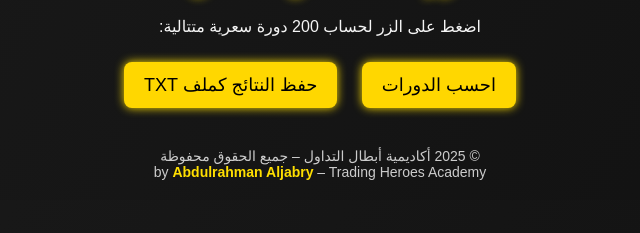
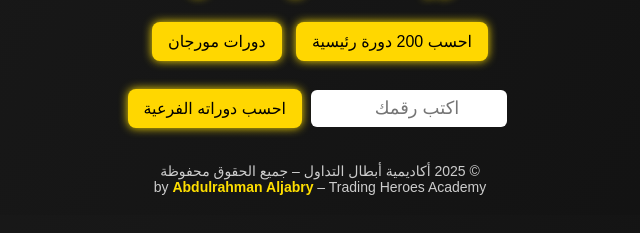
Before and after one commit to AbdulrahmanAljabry/Sachs, a plain HTML site: page index.html in a window 1280 px wide. Shown: the part 175-408 px from the top of the page, without its empty margins (320-960 px from the left). Drawn offline with Linux system fonts and the light colour scheme.

Commit message:
Enhance button styles and add user input options
Updated button styles and added new user options for calculations.

```diff
--- a/index.html
+++ b/index.html
@@ -37,10 +37,20 @@
   text-shadow: 0 0 10px #ffdf00;
 }
 
+input[type=number] {
+  font-size: 18px;
+  padding: 8px;
+  border-radius: 6px;
+  border: none;
+  width: 180px;
+  text-align: center;
+  margin-right: 10px;
+}
+
 button {
-  font-size: 18px;
-  padding: 12px 20px;
-  margin: 10px;
+  font-size: 16px;
+  padding: 10px 16px;
+  margin: 5px;
   border-radius: 8px;
   background-color: gold;
   border: none;
@@ -117,6 +127,8 @@
 .red { color: #B22222; background: rgba(178,34,34,0.1); }
 .blue { color: #00BFFF; background: rgba(0,191,255,0.1); }
 .black { color: #fff; background: rgba(0,0,0,0.2); }
+.subHeader { color: gold; font-weight: bold; margin-top: 10px; }
+.spacer { margin-bottom: 10px; }
 </style>
 </head>
 <body>
@@ -131,9 +143,16 @@
 
 <h1>دورات ساكس السعرية</h1>
 
-<p>اضغط على الزر لحساب 200 دورة سعرية متتالية:</p>
-<button onclick="playClick(); calculate()">احسب الدورات</button>
-<button onclick="playClick(); saveResults()">حفظ النتائج كملف TXT</button>
+<!-- خيارات المستخدم -->
+<div>
+  <button onclick="playClick(); calculate()">احسب 200 دورة رئيسية</button>
+  <a href="https://abdulrahmanaljabry.github.io/morgan/" target="_blank">
+    <button onclick="playClick()">دورات مورجان</button>
+  </a>
+  <br><br>
+  <input type="number" id="customNumber" placeholder="اكتب رقمك">
+  <button onclick="playClick(); calculateCustom()">احسب دوراته الفرعية</button>
+</div>
 
 <div id="output"></div>
 
@@ -151,38 +170,38 @@
   audio.play();
 }
 
+// الدورات الرئيسية (200 دورة)
 function calculate() {
   const base = 1800;
   const cycles = [base];
   let current = base;
-
   for (let i = 1; i < 200; i++) {
     current = Math.round(Math.pow(Math.sqrt(current) + 2, 2));
     cycles.push(current);
   }
-
   const colors = ["green","red","blue","black","green","red"];
-  let resultHTML = `<div class='result show'><strong>الدورات الرئيسية:</strong><br>`;
+  let html = `<div class='result show'><strong>الدورات الرئيسية:</strong><br>`;
   cycles.forEach((val, i) => {
-    resultHTML += `<span class='value ${colors[i % colors.length]}' onclick="showSubCycles(${val})">${val}</span><br>`;
+    html += `<span class='value ${colors[i % colors.length]}' onclick="showSubCycles(${val})">${val}</span><br>`;
   });
-  resultHTML += "</div>";
-
-  document.getElementById('output').innerHTML = resultHTML;
+  html += "</div>";
+  document.getElementById('output').innerHTML = html;
   lastResults = cycles.join("\n");
 }
 
-// عند الضغط على أي دورة، إخفاء الرئيسية وعرض الدورات الفرعية فقط بدون ±
+// الدورات الفرعية لأي رقم محدد (من المستخدم أو من الضغط على دورة رئيسية)
 function showSubCycles(n) {
   const deltas = [0.25,0.5,0.75,1,1.25,1.5,1.75,2];
   const colors = ["green","red","blue","black","green","red","blue","black"];
   let html = `<div class='result show'><strong>الدورات حول ${n}:</strong><br>`;
 
+  html += `<div class="subHeader">+ الدورات السعرية</div>`;
   deltas.forEach((d,i) => {
     let valPlus = Math.round(Math.pow(Math.sqrt(n)+d, 2));
     html += `<span class='value ${colors[i % colors.length]}' onclick="copyValue('${valPlus}')">${valPlus}</span><br>`;
   });
 
+  html += `<div class="spacer subHeader">- الدورات السعرية</div>`;
   deltas.forEach((d,i) => {
     let valMinus = Math.round(Math.pow(Math.sqrt(n)-d, 2));
     html += `<span class='value ${colors[i % colors.length]}' onclick="copyValue('${valMinus}')">${valMinus}</span><br>`;
@@ -190,14 +209,21 @@
 
   html += "</div>";
 
-  // استبدال الدورات الرئيسية بالفرعية مباشرة
   document.getElementById('output').innerHTML = html;
 }
 
+// حساب الدورات الفرعية من الرقم الذي يدخله المستخدم
+function calculateCustom() {
+  const num = parseFloat(document.getElementById('customNumber').value);
+  if (isNaN(num)) {
+    alert("يرجى إدخال رقم صحيح");
+    return;
+  }
+  showSubCycles(num);
+}
+
 function copyValue(val) {
-  navigator.clipboard.writeText(val).then(() => {
-    playClick();
-  });
+  navigator.clipboard.writeText(val).then(() => { playClick(); });
 }
 
 function saveResults() {
```
